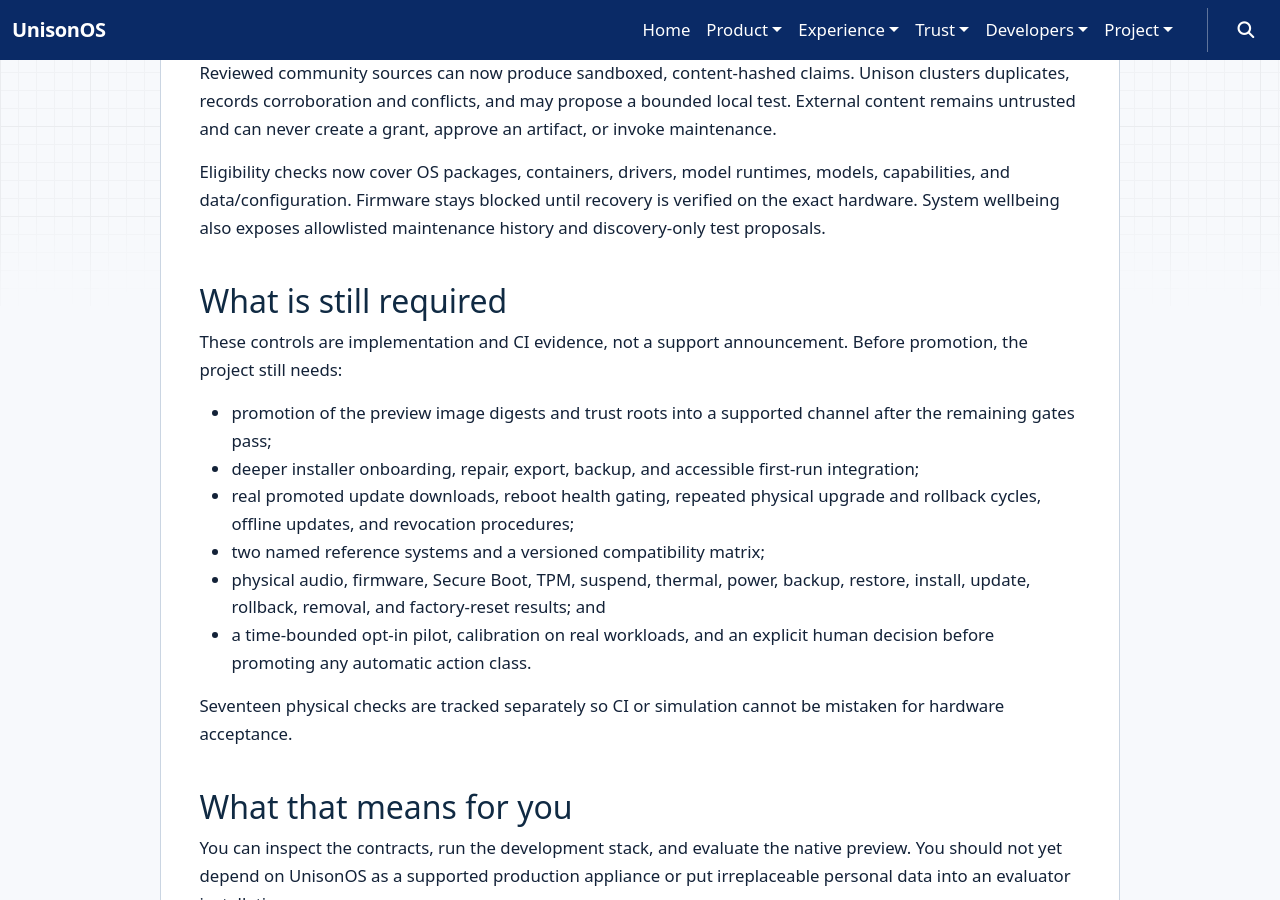
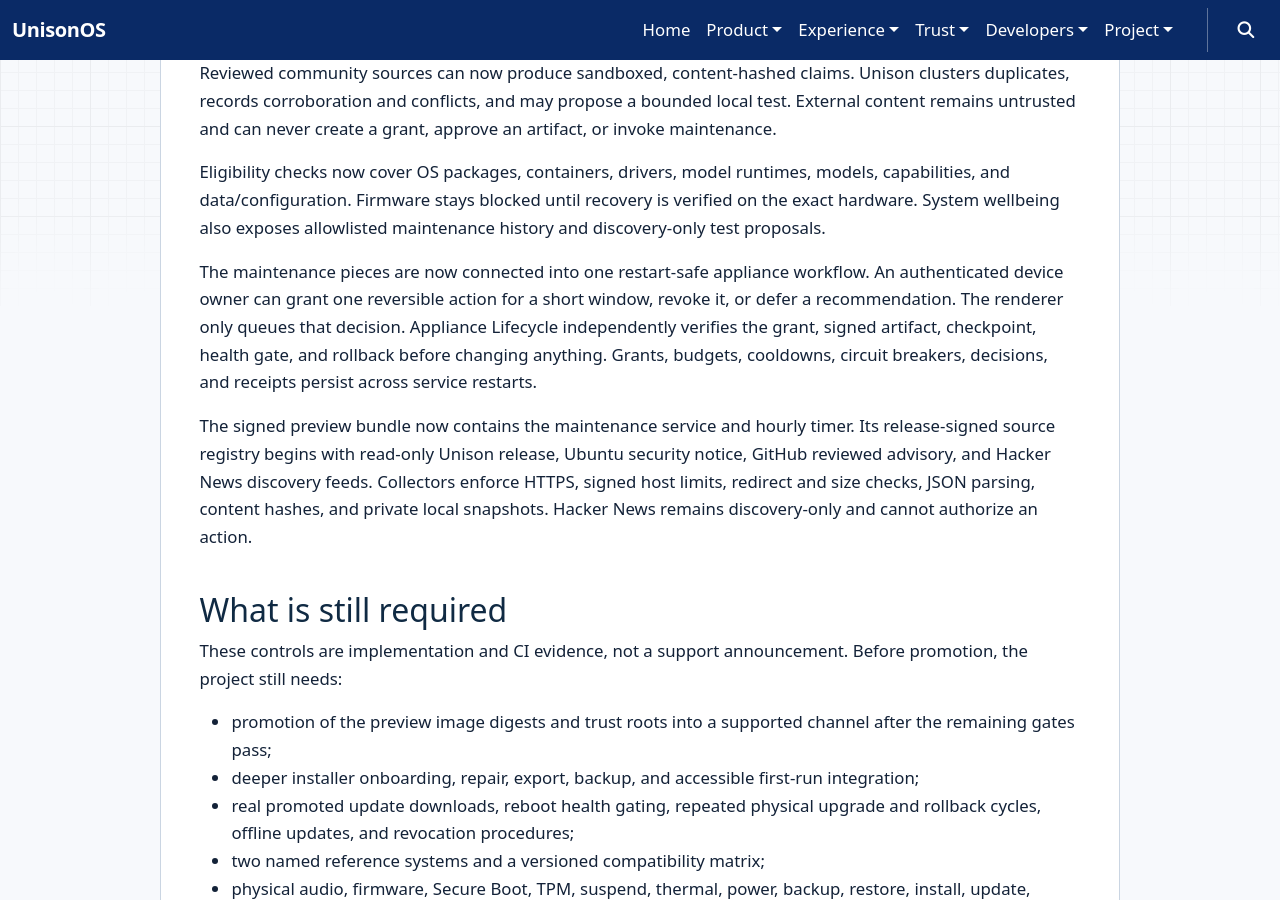
Before and after one commit to project-unisonOS/project-unisonos.github.io, an MkDocs documentation site: the page built from docs/current-status.md, in a window 1280 px wide and 900 px high, scrolled down 2568 px. Built offline with MkDocs 1.6.1, drawn with Linux system fonts in a browser that asks for light colours; nearby versions of some CDN libraries.

Commit message:
docs: publish maintenance integration status (#25)
Co-authored-by: dadam <dadam@example.com>

```diff
--- a/docs/current-status.md
+++ b/docs/current-status.md
@@ -114,6 +114,21 @@ models, capabilities, and data/configuration. Firmware stays blocked until
 recovery is verified on the exact hardware. System wellbeing also exposes
 allowlisted maintenance history and discovery-only test proposals.
 
+The maintenance pieces are now connected into one restart-safe appliance
+workflow. An authenticated device owner can grant one reversible action for a
+short window, revoke it, or defer a recommendation. The renderer only queues
+that decision. Appliance Lifecycle independently verifies the grant, signed
+artifact, checkpoint, health gate, and rollback before changing anything.
+Grants, budgets, cooldowns, circuit breakers, decisions, and receipts persist
+across service restarts.
+
+The signed preview bundle now contains the maintenance service and hourly
+timer. Its release-signed source registry begins with read-only Unison release,
+Ubuntu security notice, GitHub reviewed advisory, and Hacker News discovery
+feeds. Collectors enforce HTTPS, signed host limits, redirect and size checks,
+JSON parsing, content hashes, and private local snapshots. Hacker News remains
+discovery-only and cannot authorize an action.
+
 ## What is still required
 
 These controls are implementation and CI evidence, not a support announcement.
```
Also changed, not shown: docs/project/roadmap.md (+6 -0 lines), 1 other file.
